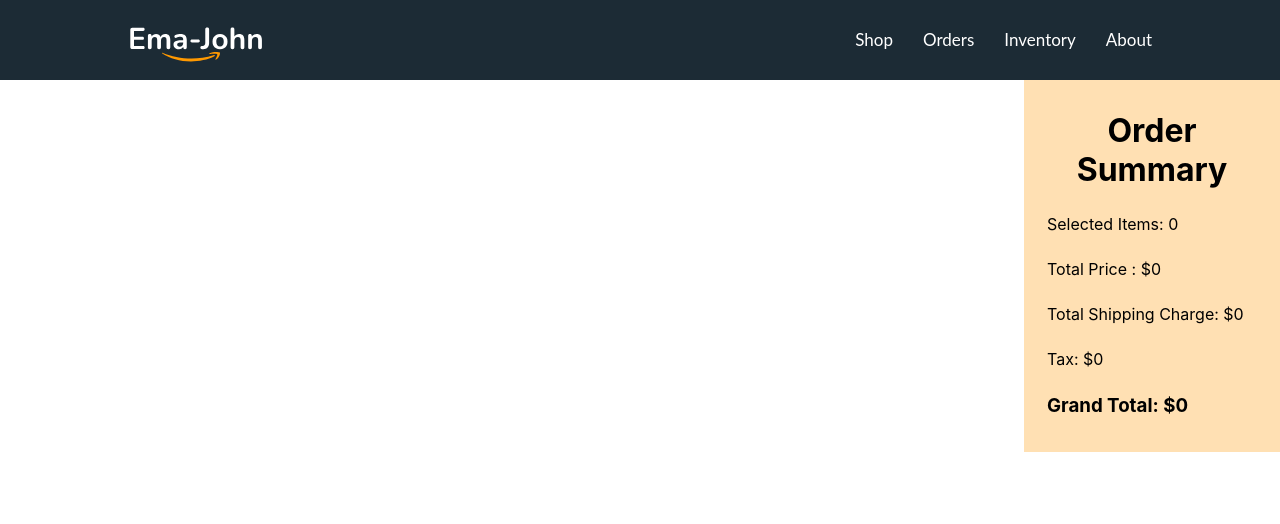
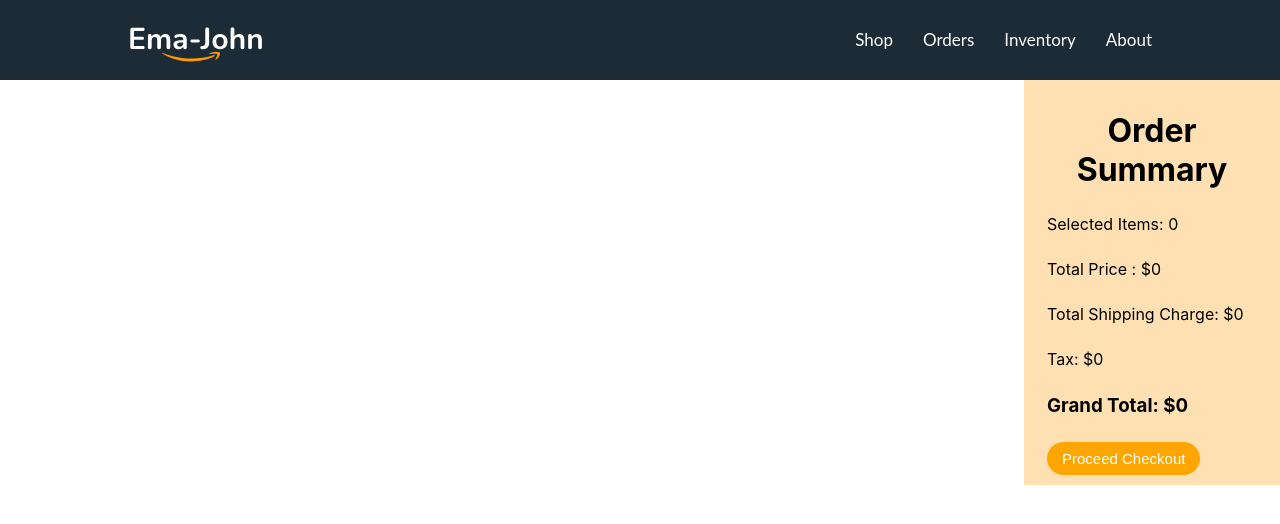
Before and after one commit to Shihab2022/ema-john-resources-by-react, a React (Create React App) app: page /orders in a window 1280 px wide. Shown: the top 524 px of the page. Built offline with nearby package versions, Linux system fonts and the light colour scheme.

Commit message:
solve some error

```diff
--- a/src/Componant/Card/Card.js
+++ b/src/Componant/Card/Card.js
@@ -1,9 +1,11 @@
 import React from 'react';
 import './Card.css'
-const Card = ({cart}) => {
+const Card = (props) => {
+    const {cart}=props;
     // console.log(cart)
     // cart.map(data =>)
-
+    // {cart,...props}
+// console.log(props.children)
 let total=0;
 let shipping=0
     for(const data of cart){
@@ -23,6 +25,9 @@ let shipping=0
                <p>Total Shipping Charge: ${shipping}</p>
                <p>Tax: ${tax}</p>
                <h3>Grand Total: ${grandTotal}</h3>
+               {
+                   props.children
+               }
         </div>
     );
 };
--- a/src/Componant/Orders/Orders.css
+++ b/src/Componant/Orders/Orders.css
@@ -0,0 +1,17 @@
+.review-item-container{
+    margin:0 auto;
+}
+
+.proceedCheckout{
+    padding:8px 15px;
+    background-color:orange;
+    border:none;
+    font-size:15px;
+    border-radius: 20px;
+    color:white;
+    transition:1s;
+}
+.proceedCheckout:hover{
+    background-color:white;
+    color:orange;
+}
--- a/src/Componant/Orders/Orders.js
+++ b/src/Componant/Orders/Orders.js
@@ -1,9 +1,11 @@
 import React from 'react';
+import { Link } from 'react-router-dom';
 import useCards from '../../Hooks/useCarts';
 import useProducts from '../../Hooks/useProducts';
 import { removeFromDb } from '../../utilities/fakedb';
 import Card from '../Card/Card';
 import ReviewItem from '../ReviewItem/ReviewItem';
+import './Orders.css'
 
 const Orders = () => {
             const [products,setProducts]=useProducts()
@@ -27,7 +29,11 @@ const Orders = () => {
                         </div>
                         <div className="cart-Summary">
 
-                        <Card cart={cart}></Card>
+                        <Card cart={cart}>
+                            <Link to='/inventory'>
+                                <button className='proceedCheckout'>Proceed Checkout</button>
+                            </Link>
+                        </Card>
                         </div>
 
                 </div>
--- a/src/Componant/Shop/Shop.js
+++ b/src/Componant/Shop/Shop.js
@@ -42,7 +42,7 @@ const Shop = () => {
     //  },[products])
 
      const handleAddToCart = (product) =>{
-      console.log(product)
+    //   console.log(product)
         const newCart = [...cart, product];
        setCart(newCart);
        addToDb(product.id)
```
